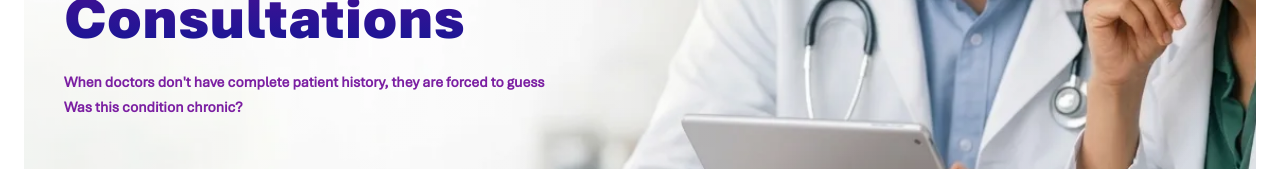
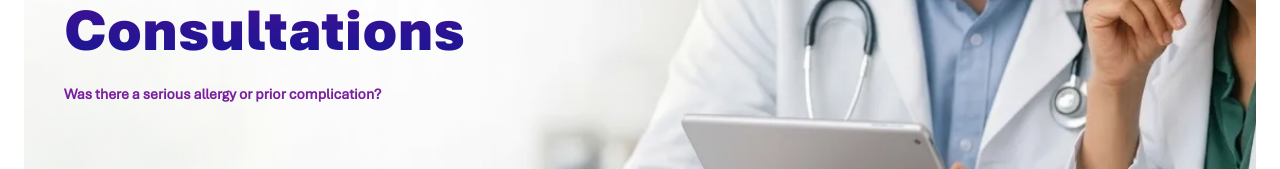
Before and after one commit to AmanDwivedi9335/clinic-portpolio, a Next.js app: page /doctors in a window 1280 px wide. Shown: the part 470-639 px from the top of the page. Built offline with nearby package versions, Linux system fonts and the light colour scheme.

Commit message:
Update doctor hero message rotation

```diff
--- a/src/components/DoctorHome/DoctorHero.js
+++ b/src/components/DoctorHome/DoctorHero.js
@@ -9,15 +9,17 @@ export default function DoctorHero() {
     "/images/doctorhero2.webp",
   ];
 
-  const firstLineText =
-    "When doctors don't have complete patient history, they are forced to guess";
-  const secondLineText = "Was this condition chronic?";
-  const typingSpeed = 60;
+  const heroMessages = [
+    "When doctors don't have complete patient history, they are forced to guess.",
+    "Was this condition chronic?",
+    "Was there a serious allergy or prior complication?",
+  ];
+  const messageChangeDelay = 2500;
 
   const sectionRef = useRef(null);
 
   const [activeImageIndex, setActiveImageIndex] = useState(0);
-  const [typedCharacters, setTypedCharacters] = useState(0);
+  const [activeMessageIndex, setActiveMessageIndex] = useState(0);
 
   useEffect(() => {
     return createGsapContext(sectionRef, (gsap) => {
@@ -48,21 +50,12 @@ export default function DoctorHero() {
   }, [heroImages.length]);
 
   useEffect(() => {
-    const typingInterval = setInterval(() => {
-      setTypedCharacters((c) => {
-        if (c >= secondLineText.length) {
-          clearInterval(typingInterval);
-          return c;
-        }
-        return c + 1;
-      });
-    }, typingSpeed);
+    const messageInterval = setInterval(() => {
+      setActiveMessageIndex((index) => (index + 1) % heroMessages.length);
+    }, messageChangeDelay);
 
-    return () => clearInterval(typingInterval);
-  }, [secondLineText.length]);
-
-  const secondLineVisible = secondLineText.slice(0, typedCharacters);
-  const isTypingComplete = typedCharacters >= secondLineText.length;
+    return () => clearInterval(messageInterval);
+  }, [heroMessages.length]);
 
   return (
     <section ref={sectionRef} className="min-h-[100dvh] bg-white pt-[22px] pb-2 md:min-h-screen md:pt-[104px] md:pb-5">
@@ -136,14 +129,21 @@ export default function DoctorHero() {
                 Blind Consultations<br /> are Dangerous Consultations
               </h1>
 
-              <p className="hero-animate mt-5 font-semibold max-w-xl text-[14px] leading-relaxed text-[#7B1FA2] md:text-[15px]">
-                <span>{firstLineText}</span>
-                <br />
-                <span className="font-extrabold">{secondLineVisible}</span>
-                {!isTypingComplete && (
-                  <span className="ml-0.5 inline-block animate-pulse">|</span>
-                )}
-              </p>
+              <div className="hero-animate mt-5 max-w-xl text-[14px] leading-relaxed text-[#7B1FA2] md:text-[15px]">
+                {heroMessages.map((message, index) => (
+                  <p
+                    key={message}
+                    className={`font-semibold transition-all duration-500 ${
+                      index === activeMessageIndex
+                        ? "max-h-24 translate-y-0 opacity-100"
+                        : "max-h-0 -translate-y-2 opacity-0"
+                    } ${index === 1 ? "font-extrabold" : ""}`}
+                    aria-hidden={index !== activeMessageIndex}
+                  >
+                    {message}
+                  </p>
+                ))}
+              </div>
 
               {/* <div className="hero-animate mt-7 flex flex-wrap items-center gap-4">
                 <a
```
